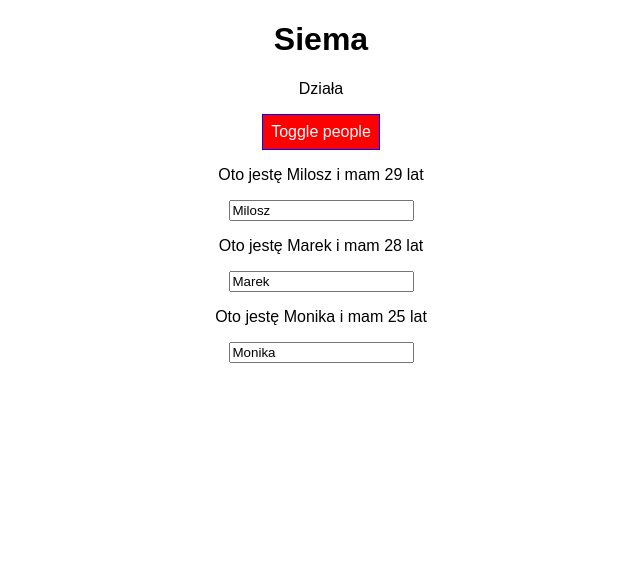
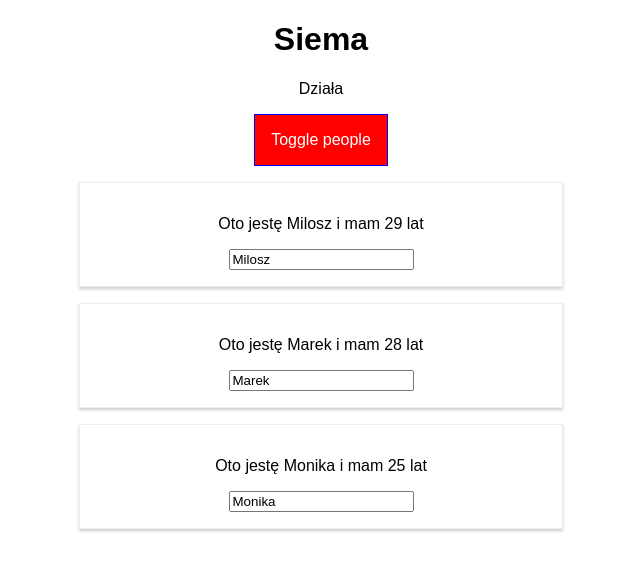
Before and after one commit to plmiso/basics, a React app: page / in a window 1280 px wide. Both pictures are taken after a click on the button "Toggle people". Shown: the top 570 px of the page, without its empty margins (319-959 px from the left). Built offline with nearby package versions, Linux system fonts and the light colour scheme.

Commit message:
basic styling with css modules

```diff
--- a/src/App.css
+++ b/src/App.css
@@ -9,3 +9,26 @@
 .bold {
   font-weight: bold
 }
+
+.App button {
+  border: 1px solid blue;
+  padding: 16px;
+  background-color: green;
+  font:inherit;
+  color: white;
+  cursor: pointer
+}
+
+.App button:hover{
+  background-color: lightgreen;
+  color: black
+}
+
+.App button.Red{
+  background-color: red;
+}
+
+.App button.Red:hover{
+  background-color: salmon;
+  color: black;
+}
--- a/src/App.js
+++ b/src/App.js
@@ -40,15 +40,8 @@
 
 
   render() {
-    const style = {
-      backgroundColor: 'green',
-      color: 'white',
-      font: 'inherit',
-      border: '1px solid blue',
-      padding: '8px',
-      cursor: 'pointer',
+    let btnClass = ''
 
-    }
 
     let persons = null;
 
@@ -65,7 +58,7 @@
           })}
         </div>
       )
-      style.backgroundColor = 'red'
+      btnClass = classes.Red
 
     }
     //DYNAMICALLY ADDED STYLES
@@ -81,7 +74,7 @@
         <div className={classes.App}>
         <h1>Siema</h1>
         <p className={assignedClasses.join(' ')}>Działa</p>
-        <button style={style}
+        <button className={btnClass}
           onClick={this.togglePersonHandler}>Toggle people</button>
         {persons}
       </div>
--- a/src/Person/Person.css
+++ b/src/Person/Person.css
@@ -6,9 +6,9 @@
     padding: 16px;
     text-align: center;
 }
-/* REGULAR USE OF MEDIA */
-/* @media (min-width: 500px){
+
+@media (min-width: 500px){
     .Person {
         width: 450px
     }
-} */
+}
--- a/src/Person/Person.js
+++ b/src/Person/Person.js
@@ -1,13 +1,13 @@
 import React from 'react'
-import './Person.css'
+import classes from './Person.css'
 
 
 const person = (props) => {
     return (
-            <div className="Person">
+            <div className={classes.Person}>
                 {/* this.props.name kiedy używamy klasy jako podstawy komponentu */}
                 <p onClick={props.click}>Oto jestę {props.name} i mam {props.age} lat</p>
-                <a>{props.children}</a>
+                <p>{props.children}</p>
                 <input type='text' onChange={props.changed} value={props.name} />
             </div>
     )
```
